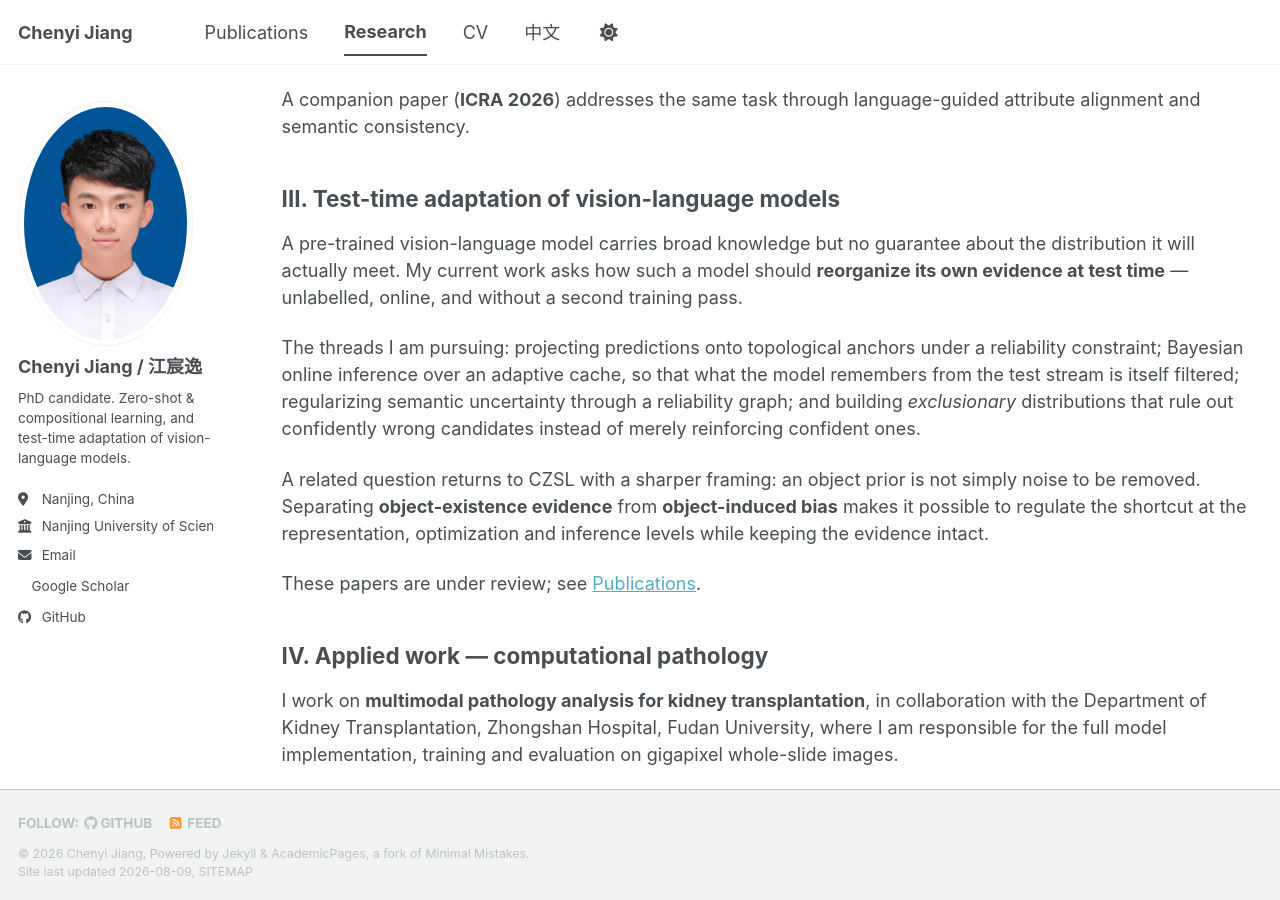
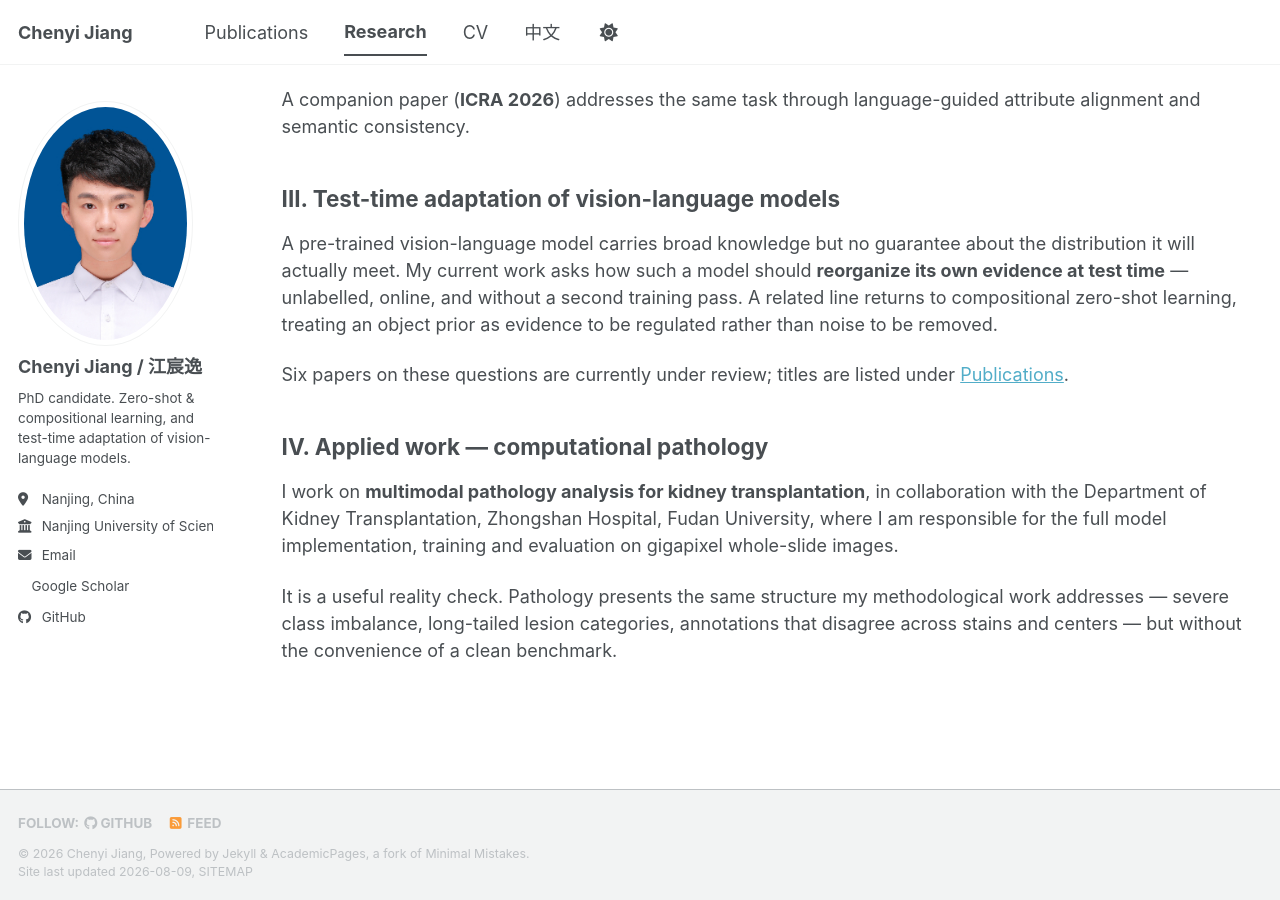
Before and after one commit to LanchJL/LanchJL.github.io, a Jekyll site: the page built from _pages/research.md, in a window 1280 px wide and 900 px high, scrolled down 2474 px. Built offline with Jekyll 4.4.1, drawn with Linux system fonts in a browser that asks for light colours; a style sheet for code colours, icons or effects is not loaded.

Commit message:
Keep the under-review section brief
The section described four unpublished papers in mechanism-level detail
inferred from a one-line summary each. Reduced to the research direction
plus a pointer to the titles, which is all that can be stated accurately.

Co-Authored-By: Claude Opus 5 <noreply@anthropic.com>

```diff
--- a/_pages/research.md
+++ b/_pages/research.md
@@ -131,20 +131,11 @@ III. Test-time adaptation of vision-language models
 A pre-trained vision-language model carries broad knowledge but no guarantee about the
 distribution it will actually meet. My current work asks how such a model should
 **reorganize its own evidence at test time** --- unlabelled, online, and without a second
-training pass.
+training pass. A related line returns to compositional zero-shot learning, treating an
+object prior as evidence to be regulated rather than noise to be removed.
 
-The threads I am pursuing: projecting predictions onto topological anchors under a
-reliability constraint; Bayesian online inference over an adaptive cache, so that what
-the model remembers from the test stream is itself filtered; regularizing semantic
-uncertainty through a reliability graph; and building *exclusionary* distributions that
-rule out confidently wrong candidates instead of merely reinforcing confident ones.
-
-A related question returns to CZSL with a sharper framing: an object prior is not simply
-noise to be removed. Separating **object-existence evidence** from **object-induced
-bias** makes it possible to regulate the shortcut at the representation, optimization and
-inference levels while keeping the evidence intact.
-
-These papers are under review; see [Publications](/publications/).
+Six papers on these questions are currently under review; titles are listed under
+[Publications](/publications/).
 
 IV. Applied work — computational pathology
 ------
```
Also changed, not shown: _pages/zh-research.md (+3 -11 lines).
